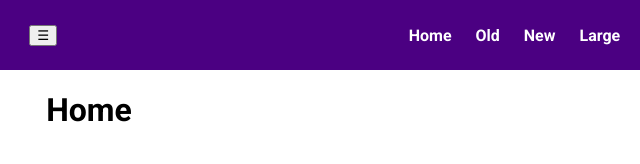
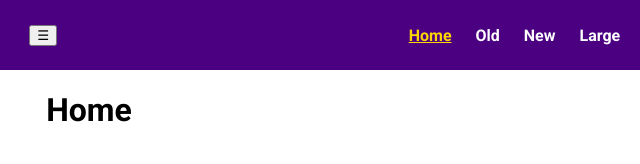
Before and after one commit to powlarsoft/wdd131, a plain HTML site: page temples.html in a window 1280 px wide. In both pictures the pointer is over the link "Home". Shown: the top 164 px of the page, 551-1191 px from the left. Drawn offline with Linux system fonts and the light colour scheme.

Commit message:
Enhance navigation link styles with transition effects for improved user experience

```diff
--- a/styles/temples.css
+++ b/styles/temples.css
@@ -16,6 +16,12 @@ nav a {
   margin: 0 0.5rem;
   text-decoration: none;
   color: white;
+   transition: color 0.3s ease, text-decoration 0.3s ease;
+}
+
+nav a:hover {
+  color: #FFD700;
+  text-decoration: underline;
 }
 
 main h1 {
```
